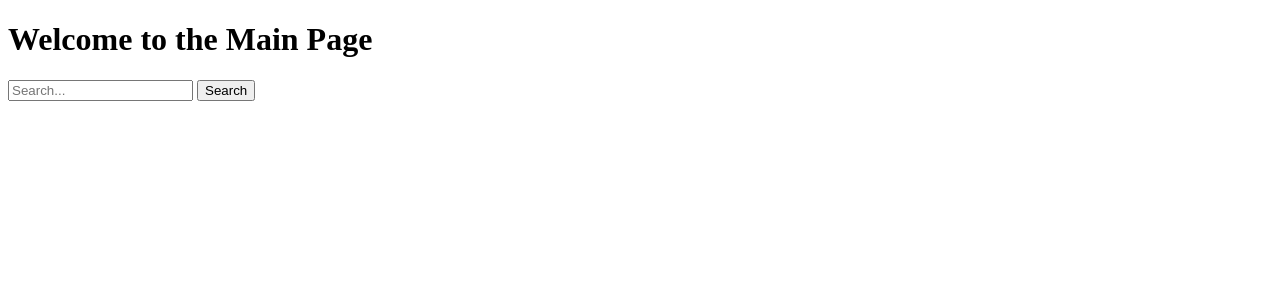
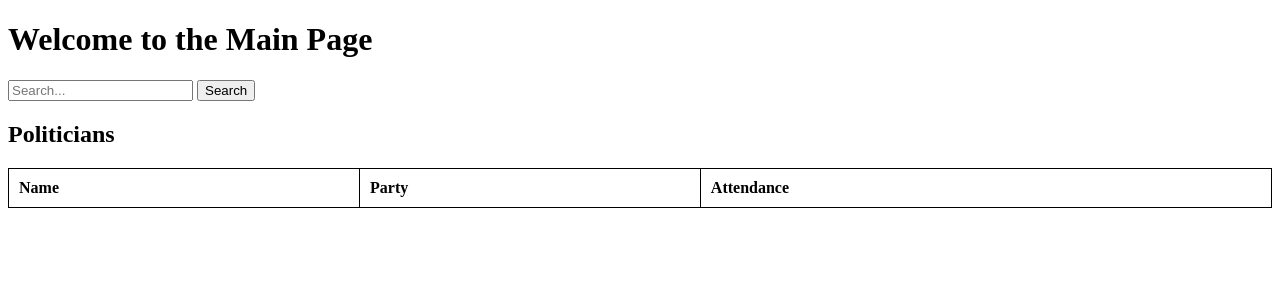
Before and after one commit to jihyunlee2023/pythonProject, a FastAPI app: page / in a window 1280 px wide. Shown: the part 32-332 px from the top of the page. Run offline with FastAPI, Linux system fonts and the light colour scheme; lists and menus that the app fills with data are empty; parts of the project's set-up code (start-up, migrations or seed data) failed here and were passed over.

Commit message:
다섯번째 commit

```diff
--- a/import_data.py
+++ b/import_data.py
@@ -1,5 +1,6 @@
 # myapi/import_data.py
 
+import os
 import pandas as pd
 from sqlalchemy.orm import Session
 from myapi.database import SessionLocal
@@ -27,7 +28,8 @@ try:
             contact=row['소속위원회'],
             gender=row['성별'],
             election_count=row['당선횟수'],
-            election_method=row['당선방법']
+            election_method=row['당선방법'],
+            attendance=row['출석']  # 추가된 출석 열
         )
         # 데이터베이스에 객체 추가
         db.add(politician)
--- a/main.py
+++ b/main.py
@@ -26,7 +26,7 @@ Base.metadata.create_all(bind=engine)  # 테이블 생성
 # 비밀번호 해시화를 위한 CryptContext 객체 생성
 pwd_context = CryptContext(schemes=["bcrypt"], deprecated="auto")
 
-templates = Jinja2Templates(directory="myapi/templates")
+templates = Jinja2Templates(directory="myapi/templates")  # 템플릿 디렉토리 설정
 
 
 class UserCreate(BaseModel):
@@ -170,7 +170,6 @@ async def get_main_page(request: Request):
 async def read_root(request: Request):
     return templates.TemplateResponse("main_page.html", {"request": request})
 
-
 if __name__ == "__main__":
     import uvicorn
 
--- a/models.py
+++ b/models.py
@@ -38,3 +38,4 @@ class Politician(Base):
     gender = Column(String)
     election_count = Column(String)
     election_method = Column(String)
+    attendance = Column(Integer)  # 출석을 나타내는 정수형 열 추가
--- a/routes/main_page.py
+++ b/routes/main_page.py
@@ -1,3 +1,4 @@
+# myapi/routes/main_page.py
 from fastapi import APIRouter, Request, Depends, HTTPException
 from fastapi.templating import Jinja2Templates
 from fastapi.responses import HTMLResponse
@@ -20,8 +21,9 @@ def get_current_user(request: Request, db: Session = Depends(get_db)):
     return db_user
 
 @router.get("/", response_class=HTMLResponse)
-async def main_page(request: Request):
-    return templates.TemplateResponse("main_page.html", {"request": request})
+async def main_page(request: Request, db: Session = Depends(get_db)):
+    politicians = db.query(Politician).all()
+    return templates.TemplateResponse("main_page.html", {"request": request, "politicians": politicians})
 
 @router.get("/search", response_class=HTMLResponse)
 async def search(request: Request, query: str, db: Session = Depends(get_db)):
--- a/templates/main_page.html
+++ b/templates/main_page.html
@@ -1,3 +1,4 @@
+<!-- myapi/templates/main_page.html -->
 <!DOCTYPE html>
 <html lang="en">
 <head>
@@ -22,6 +23,22 @@
         }
         li {
             margin: 10px 0;
+        }
+        table {
+            width: 100%;
+            border-collapse: collapse;
+            margin-top: 20px;
+        }
+        table, th, td {
+            border: 1px solid black;
+        }
+        th, td {
+            padding: 10px;
+            text-align: left;
+        }
+        tr:hover {
+            background-color: #f5f5f5;
+            cursor: pointer;
         }
     </style>
 </head>
@@ -50,12 +67,32 @@
             {% if results %}
                 <ul>
                     {% for result in results %}
-                        <li>{{ result.name }} - {{ result.party }} - {{ result.constituency }} - {{ result.contact }} - {{ result.gender }} - {{ result.election_count }} - {{ result.election_method }}</li>
+                        <li>{{ result.name }} - {{ result.party }} - {{ result.constituency }} - {{ result.contact }} - {{ result.gender }} - {{ result.election_count }} - {{ result.election_method }} - 출석: {{ result.attendance }}</li>
                     {% endfor %}
                 </ul>
             {% else %}
                 <p>No results found for your search.</p>
             {% endif %}
+        {% else %}
+            <h2>Politicians</h2>
+            <table>
+                <thead>
+                    <tr>
+                        <th>Name</th>
+                        <th>Party</th>
+                        <th>Attendance</th>
+                    </tr>
+                </thead>
+                <tbody>
+                    {% for politician in politicians %}
+                        <tr onclick="window.location.href='/politicians/{{ politician.id }}'">
+                            <td>{{ politician.name }}</td>
+                            <td>{{ politician.party }}</td>
+                            <td>{{ politician.attendance }}</td>
+                        </tr>
+                    {% endfor %}
+                </tbody>
+            </table>
         {% endif %}
     </main>
 </body>
--- a/templates/politicians.html
+++ b/templates/politicians.html
@@ -7,7 +7,7 @@
     <h1>Politicians</h1>
     <ul>
         {% for politician in politicians %}
-            <li>{{ politician.name }} - {{ politician.party }} - {{ politician.constituency }} - {{ politician.contact }} - {{ politician.gender }} - {{ politician.election_count }} - {{ politician.election_method }}</li>
+            <li>{{ politician.name }} - {{ politician.party }} - {{ politician.constituency }} - {{ politician.contact }} - {{ politician.gender }} - {{ politician.election_count }} - {{ politician.election_method }} - 출석: {{ politician.attendance }}</li>
         {% endfor %}
     </ul>
 </body>
```
Also changed, not shown: migrations/versions/2f2bf01c8361_add_attendance_column_to_politicians.py (added, +30 -0 lines), routes/politicians.py (+7 -0 lines), templates/politician_detail.html (added, +18 -0 lines), myapi.db.
